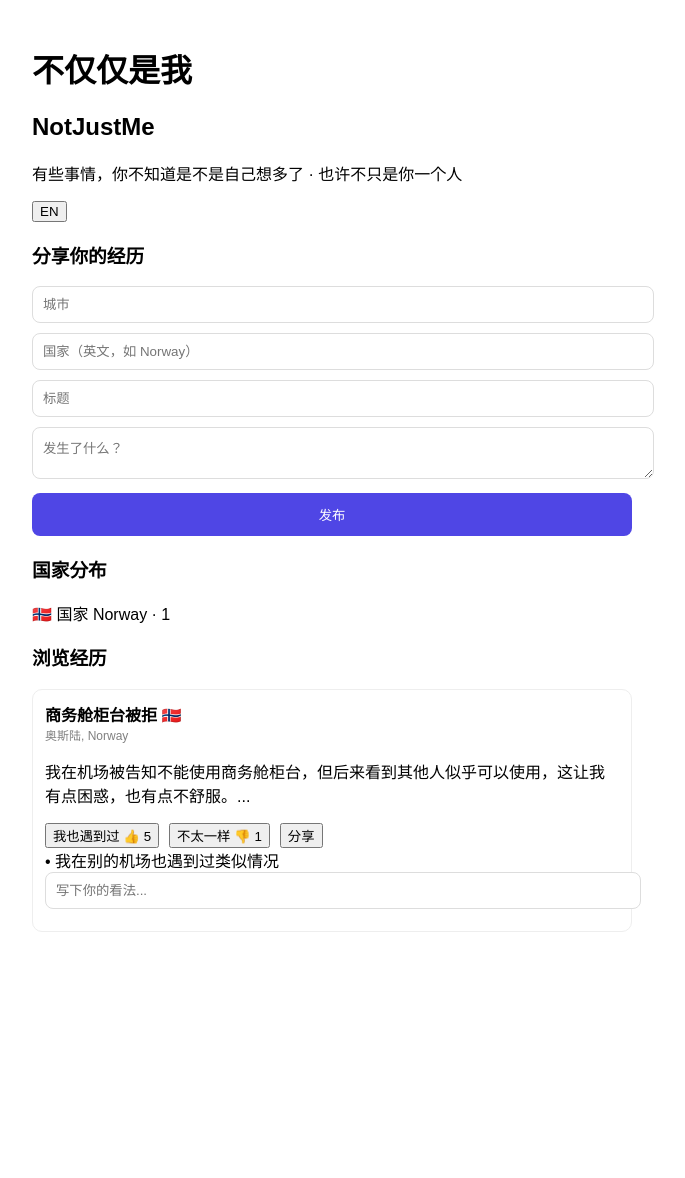
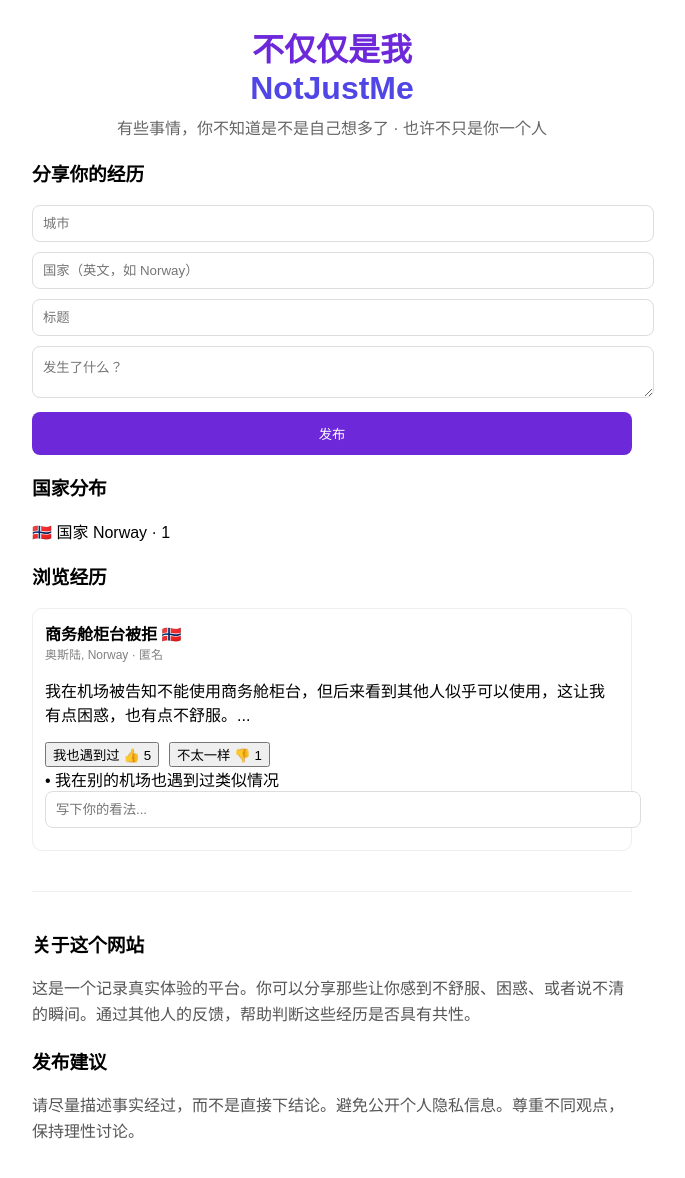
Before and after one commit to contactnotjustme-wq/Notjustme.app, a Next.js app: page / in a window 1280 px wide. Shown: the top 1178 px of the page, without its empty margins (308-993 px from the left). Before the commit the page ends 956 px from the top, so only its background shows below. Built offline with nearby package versions, Linux system fonts and the light colour scheme.

Commit message:
Update index.js

```diff
--- a/pages/index.js
+++ b/pages/index.js
@@ -1,8 +1,8 @@
-// ✅ FULL UPDATED VERSION (ZH-first + EN switch + feed preview + share)
+// ✅ UI UPGRADE VERSION (Brand + Footer + Guidelines)
 
 import { useEffect, useMemo, useState } from "react";
 
-const STORAGE_KEY = "notjustme_reports_v2";
+const STORAGE_KEY = "notjustme_reports_v3";
 
 const TEXT = {
   zh: {
@@ -22,26 +22,11 @@ const TEXT = {
     anonymous: "匿名",
     switch: "EN",
     shareBtn: "分享",
-    stats: "国家分布"
-  },
-  en: {
-    brandCN: "NotJustMe",
-    brandEN: "NotJustMe",
-    slogan: "Real stories. Shared patterns.",
-    share: "Share your story",
-    browse: "Browse",
-    city: "City",
-    country: "Country",
-    title: "Title",
-    details: "What happened?",
-    submit: "Submit",
-    similar: "I had similar experience",
-    different: "Not the same",
-    comment: "Add a comment...",
-    anonymous: "Anonymous",
-    switch: "中文",
-    shareBtn: "Share",
-    stats: "Country stats"
+    stats: "国家分布",
+    aboutTitle: "关于这个网站",
+    aboutText: "这是一个记录真实体验的平台。你可以分享那些让你感到不舒服、困惑、或者说不清的瞬间。通过其他人的反馈，帮助判断这些经历是否具有共性。",
+    guidelineTitle: "发布建议",
+    guidelineText: "请尽量描述事实经过，而不是直接下结论。避免公开个人隐私信息。尊重不同观点，保持理性讨论。"
   }
 };
 
@@ -65,9 +50,6 @@ function seed() {
 }
 
 export default function App(){
-  const [lang,setLang]=useState("zh");
-  const t = TEXT[lang];
-
   const [data,setData]=useState([]);
   const [form,setForm]=useState({city:"",country:"",title:"",details:""});
 
@@ -113,55 +95,50 @@ export default function App(){
     }:d));
   };
 
-  const share=(item)=>{
-    const text=`${item.title}\n${item.details.slice(0,50)}...\nhttps://notjustme.app`;
-    navigator.clipboard.writeText(text);
-    alert("已复制，可分享到小红书/微信");
-  };
-
   return (
     <div style={{maxWidth:600,margin:"0 auto",padding:16,fontFamily:"sans-serif"}}>
 
-      {/* header */}
-      <h1>{t.brandCN}</h1>
-      <h2 style={{marginTop:0}}>{t.brandEN}</h2>
-      <p>{t.slogan}</p>
+      {/* BRAND */}
+      <div style={{textAlign:"center",marginBottom:20}}>
+        <h1 style={{fontSize:32,fontWeight:800,color:"#6d28d9",margin:0}}>
+          不仅仅是我
+        </h1>
+        <h1 style={{fontSize:32,fontWeight:800,color:"#4f46e5",margin:0}}>
+          NotJustMe
+        </h1>
+        <p style={{color:"#666",marginTop:8}}>{TEXT.zh.slogan}</p>
+      </div>
 
-      <button onClick={()=>setLang(lang==="zh"?"en":"zh")}>{t.switch}</button>
+      {/* FORM */}
+      <h3>{TEXT.zh.share}</h3>
+      <input style={input} placeholder={TEXT.zh.city} value={form.city} onChange={e=>setForm({...form,city:e.target.value})}/>
+      <input style={input} placeholder={TEXT.zh.country} value={form.country} onChange={e=>setForm({...form,country:e.target.value})}/>
+      <input style={input} placeholder={TEXT.zh.title} value={form.title} onChange={e=>setForm({...form,title:e.target.value})}/>
+      <textarea style={input} placeholder={TEXT.zh.details} value={form.details} onChange={e=>setForm({...form,details:e.target.value})}/>
+      <button style={btn} onClick={submit}>{TEXT.zh.submit}</button>
 
-      {/* form */}
-      <h3>{t.share}</h3>
-      <input style={input} placeholder={t.city} value={form.city} onChange={e=>setForm({...form,city:e.target.value})}/>
-      <input style={input} placeholder={t.country} value={form.country} onChange={e=>setForm({...form,country:e.target.value})}/>
-      <input style={input} placeholder={t.title} value={form.title} onChange={e=>setForm({...form,title:e.target.value})}/>
-      <textarea style={input} placeholder={t.details} value={form.details} onChange={e=>setForm({...form,details:e.target.value})}/>
-      <button style={btn} onClick={submit}>{t.submit}</button>
-
-      {/* stats */}
-      <h3>{t.stats}</h3>
+      {/* STATS */}
+      <h3>{TEXT.zh.stats}</h3>
       {stats.map(([c,n])=>(
-        <div key={c}>{flag(c)} {lang==="zh"?"国家":""} {c} · {n}</div>
+        <div key={c}>{flag(c)} 国家 {c} · {n}</div>
       ))}
 
-      {/* feed */}
-      <h3>{t.browse}</h3>
+      {/* FEED */}
+      <h3>{TEXT.zh.browse}</h3>
       {data.map(d=>(
         <div key={d.id} style={card}>
           <b>{d.title}</b> {flag(d.country)}
-          <div style={{fontSize:12,color:"gray"}}>{d.city}, {d.country}</div>
-
-          {/* preview mode */}
+          <div style={{fontSize:12,color:"gray"}}>{d.city}, {d.country} · {TEXT.zh.anonymous}</div>
           <p>{d.details.slice(0,50)}...</p>
 
           <div style={{display:"flex",gap:10}}>
-            <button onClick={()=>vote(d.id,"like")}>{t.similar} 👍 {d.likes}</button>
-            <button onClick={()=>vote(d.id,"dislike")}>{t.different} 👎 {d.dislikes}</button>
-            <button onClick={()=>share(d)}>{t.shareBtn}</button>
+            <button onClick={()=>vote(d.id,"like")}>{TEXT.zh.similar} 👍 {d.likes}</button>
+            <button onClick={()=>vote(d.id,"dislike")}>{TEXT.zh.different} 👎 {d.dislikes}</button>
           </div>
 
           <div>
             {d.comments.map(c=>(<div key={c.id}>• {c.text}</div>))}
-            <input style={input} placeholder={t.comment} onKeyDown={e=>{
+            <input style={input} placeholder={TEXT.zh.comment} onKeyDown={e=>{
               if(e.key==="Enter"){
                 addComment(d.id,e.target.value);
                 e.target.value="";
@@ -171,10 +148,19 @@ export default function App(){
         </div>
       ))}
 
+      {/* FOOTER */}
+      <div style={{marginTop:40,paddingTop:20,borderTop:"1px solid #eee"}}>
+        <h3>{TEXT.zh.aboutTitle}</h3>
+        <p style={{color:"#555",lineHeight:1.6}}>{TEXT.zh.aboutText}</p>
+
+        <h3 style={{marginTop:20}}>{TEXT.zh.guidelineTitle}</h3>
+        <p style={{color:"#555",lineHeight:1.6}}>{TEXT.zh.guidelineText}</p>
+      </div>
+
     </div>
   );
 }
 
 const input={width:"100%",marginBottom:10,padding:10,border:"1px solid #ddd",borderRadius:8};
-const btn={width:"100%",padding:12,background:"#4f46e5",color:"white",border:"none",borderRadius:8};
+const btn={width:"100%",padding:12,background:"#6d28d9",color:"white",border:"none",borderRadius:8};
 const card={border:"1px solid #eee",padding:12,borderRadius:10,marginTop:10};
```
